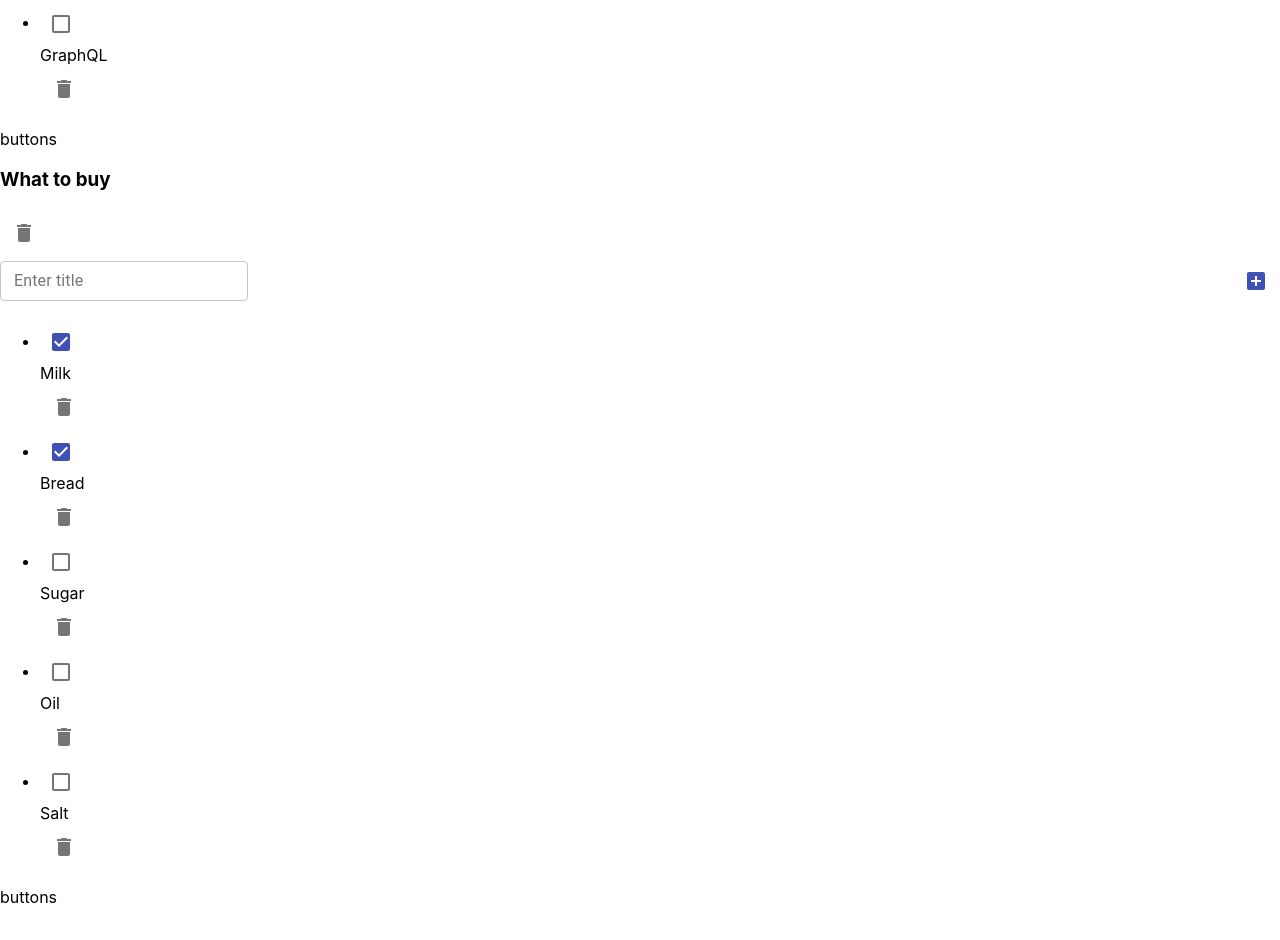
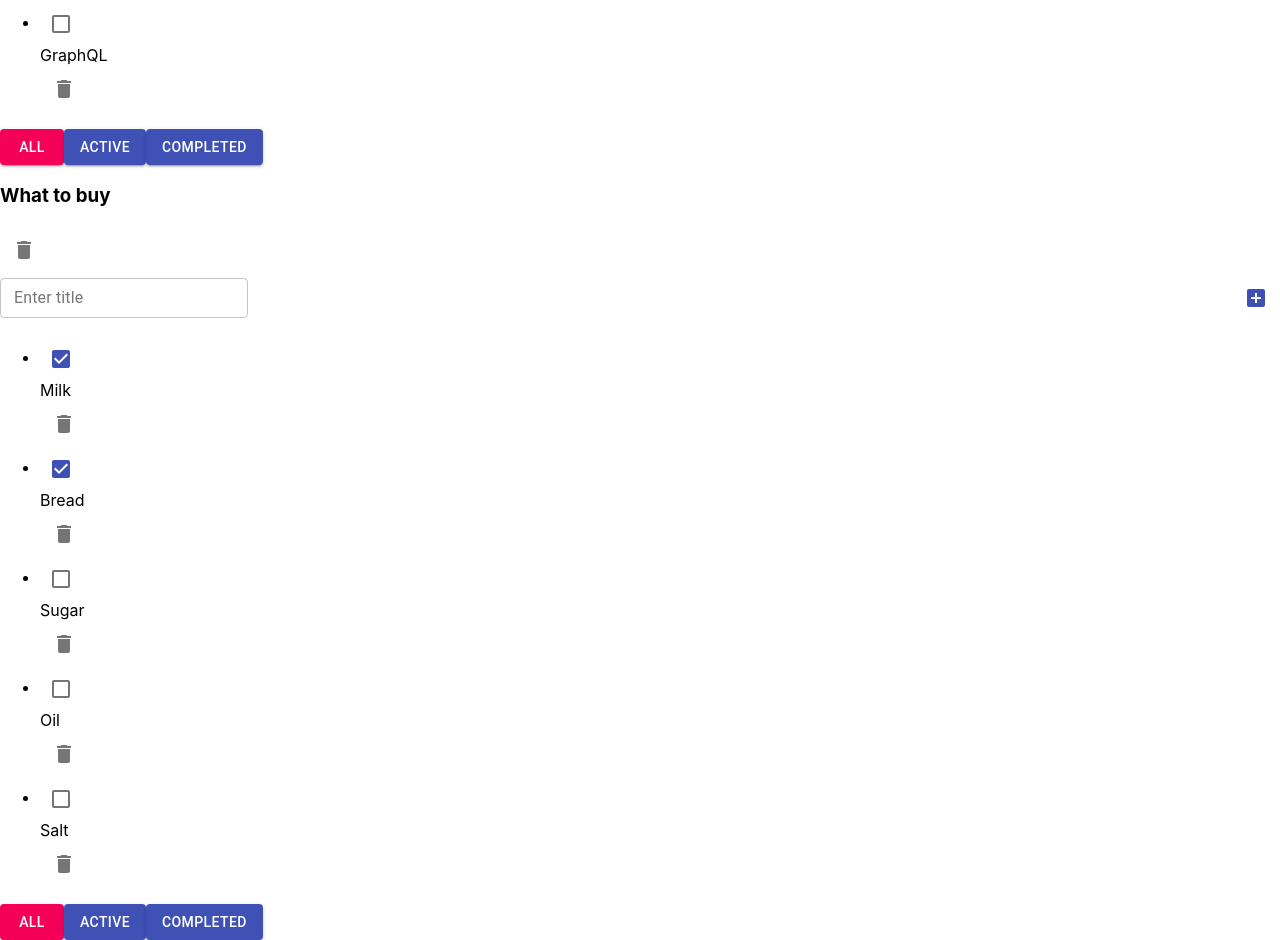
Before and after one commit to iForced/todoList, a React (Create React App) app: page / in a window 1280 px wide. Shown: the part 800-1740 px from the top of the page. Before the commit the page ends 1707 px from the top, so only its background shows below. Built offline with nearby package versions, Linux system fonts and the light colour scheme.

Commit message:
add filter buttons (need to fix filtered tasks)

```diff
--- /dev/null
+++ b/src/TodoListWithRedux/components/MyButton/MyButton.tsx
@@ -0,0 +1,30 @@
+import React from "react";
+import {Button} from "@material-ui/core";
+import {FilterType} from "../../store/todoListReducer";
+import {store} from "../../store/store";
+
+type PropsType = {
+    name: FilterType
+    onClick: (todolistID: string, filter: FilterType) => void
+    todolistID: string
+    filter: FilterType
+}
+
+export const MyButton: React.FC<PropsType> = (props) => {
+
+    const {name, filter, todolistID, onClick} = props
+
+    const onClickHandler = () => {
+        onClick(todolistID, name);
+        console.log(store.getState().todolists.todoLists[0])
+    }
+
+    return (
+        <Button
+            onClick={onClickHandler}
+            variant={"contained"}
+            color={filter === name ? "secondary" : "primary"}
+        >{name}
+        </Button>
+    )
+}
--- a/src/TodoListWithRedux/components/TodoList/TodoList.tsx
+++ b/src/TodoListWithRedux/components/TodoList/TodoList.tsx
@@ -1,7 +1,7 @@
 import React, {ChangeEvent} from "react";
 import {FilterType} from "../../store/todoListReducer";
 import s from './TodoList.module.css';
-import {IconButton} from "@material-ui/core";
+import {Button, IconButton} from "@material-ui/core";
 import {Delete} from "@material-ui/icons";
 import {TaskContainer} from "../Task/TaskContainer";
 import {EditableTextField} from "../EditableTextField/EditableTextField";
@@ -9,6 +9,7 @@ import {AddItemForm} from "../AddItemForm/AddItemForm";
 import {useDispatch} from "react-redux";
 import {addTask} from "../../store/tasksReducer";
 import {v1} from "uuid";
+import {MyButton} from "../MyButton/MyButton";
 
 type PropsType = {
     todoListID: string
@@ -43,7 +44,9 @@ export const TodoList: React.FC<PropsType> = (props) => {
                 <TaskContainer todoListID={todoListID} />
             </ul>
             <div className={s.filter_buttons}>
-                buttons
+                <MyButton name={'all'} onClick={onChangeTodoListFilter} todolistID={todoListID} filter={filter} />
+                <MyButton name={'active'} onClick={onChangeTodoListFilter} todolistID={todoListID} filter={filter} />
+                <MyButton name={'completed'} onClick={onChangeTodoListFilter} todolistID={todoListID} filter={filter} />
             </div>
         </div>
     )
--- a/src/TodoListWithRedux/store/store.ts
+++ b/src/TodoListWithRedux/store/store.ts
@@ -11,4 +11,4 @@ const rootReducer = combineReducers({
 export const store = createStore(rootReducer)
 
 // @ts-ignore
-window.store = store
+window.store = store.getState()
```
